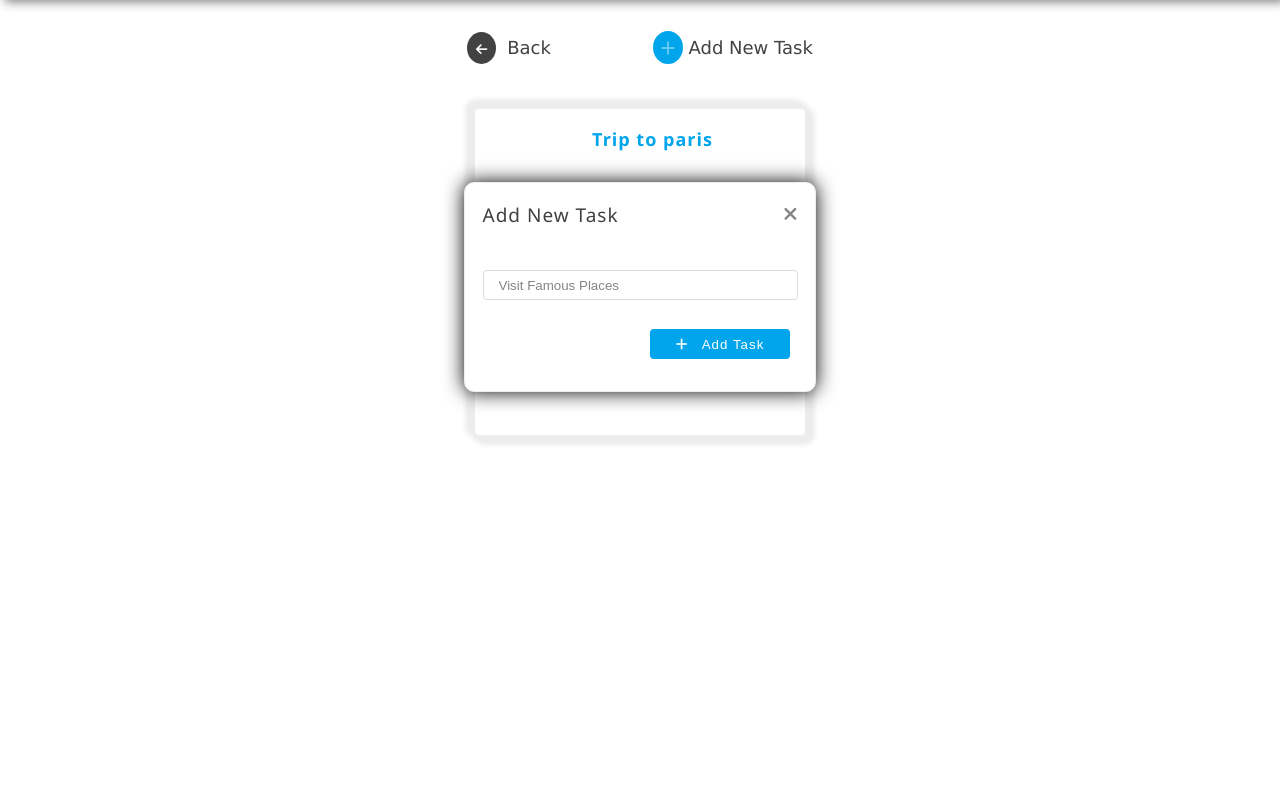
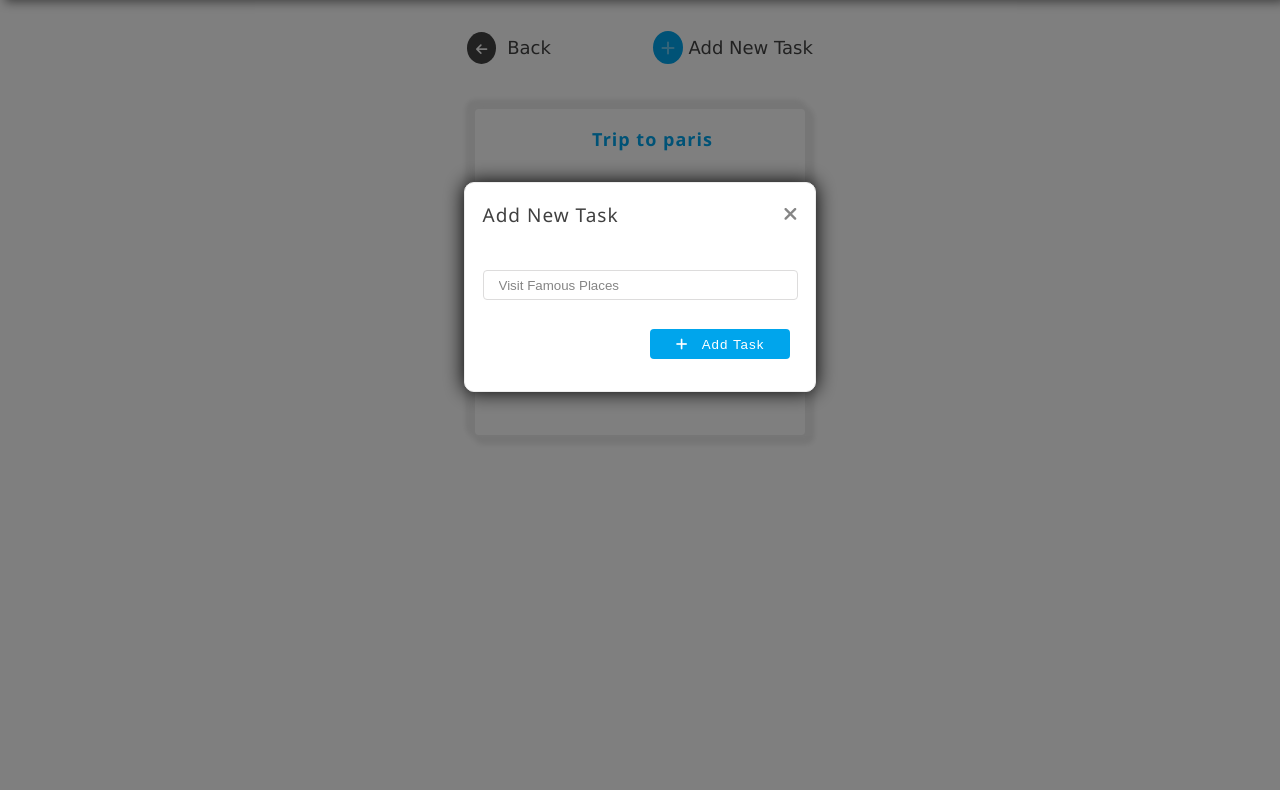
Before and after one commit to KishorBiswas/Todo-UI-Web, a plain HTML site: page newTask.html in a window 1280 px wide. Shown: the part 73-863 px from the top of the page. Before the commit the page ends 800 px from the top, so only its background shows below. Drawn offline with Linux system fonts and the light colour scheme.

Commit message:
thired commit. change the newTask.html file class name overLay

```diff
--- a/newTask.html
+++ b/newTask.html
@@ -52,7 +52,7 @@
             </section>
 
         </main>
-        <div class="overlay"></div>
+        <div class="overLay"></div>
         <div class="pop_Up">
             <div class="popUp_Title">
                 <h5>Add New Task</h5>
```
